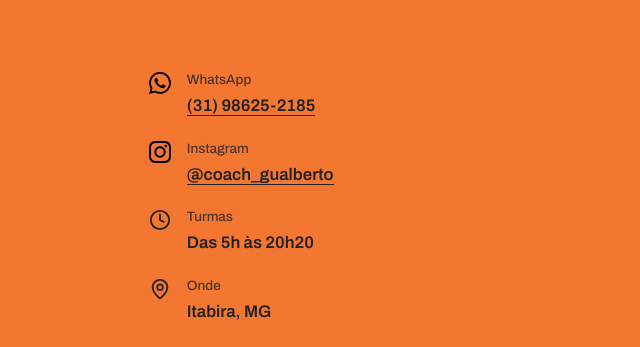
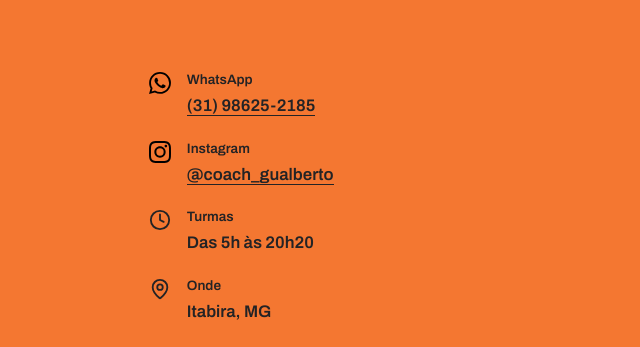
Before and after one commit to Marcel0gs/gualberto-esportes, a plain HTML site: page index.html in a window 1280 px wide. Shown: the part 7002-7349 px from the top of the page, 640-1280 px from the left. Drawn offline with Linux system fonts and the light colour scheme.

Commit message:
Gualberto Esportes: DESIGN.md, contraste do contato e estado da segunda rodada

```diff
--- a/assets/site.css
+++ b/assets/site.css
@@ -588,7 +588,7 @@ html.js.pronto [data-entra] { opacity: 1; transform: none; }
 .dados { margin: 0; display: grid; gap: 18px; }
 .dados div { display: grid; grid-template-columns: 26px 1fr; gap: 2px 12px; align-items: start; }
 .dados svg { grid-row: span 2; width: 22px; height: 22px; margin-top: 3px; }
-.dados dt { font-size: .85rem; font-weight: 500; opacity: .8; }
+.dados dt { font-size: .85rem; font-weight: 600; }
 .dados dd { margin: 0; font-weight: 600; font-size: 1.05rem; }
 .dados a { text-decoration: none; border-bottom: 1px solid currentColor; }
 
```
